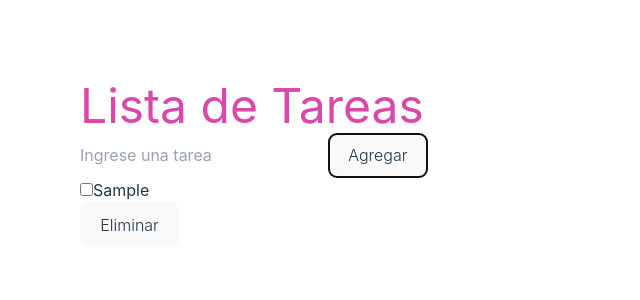
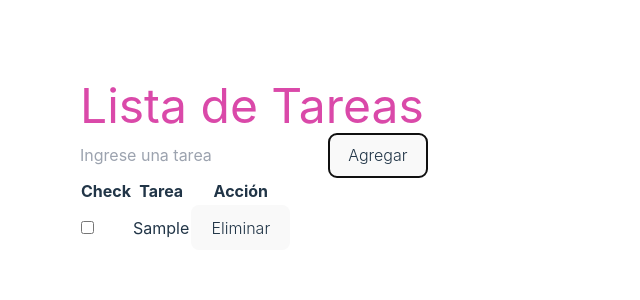
Before and after one commit to erikarubi25/pruebatecnicareact, a React app: page / in a window 1280 px wide. Both pictures are taken after typing "Sample" into the empty fields and a click on the button "Agregar". Shown: the top 300 px of the page, without its empty margins (0-640 px from the left). Built offline with nearby package versions, Linux system fonts and the light colour scheme; the HTML template or start-up script is replaced by a standard one.

Commit message:
alineación de tareas con table auto

```diff
--- a/src/components/TaskForm.jsx
+++ b/src/components/TaskForm.jsx
@@ -22,17 +22,13 @@ function TaskForm({ addTask }) {
           className="border border-gray-300 rounded px-2 py-1 flex-grow"
         />
 
-
         <button
           type="submit"
           className="bg-blue-500 text-white px-2 py-1 rounded"
         >
           Agregar
         </button>
-
       </form>
-
-
   );
 }
 
--- a/src/components/TaskList.jsx
+++ b/src/components/TaskList.jsx
@@ -2,42 +2,30 @@ import React from 'react';
 
 function TaskList({ tasks, toggleTask, deleteTask }) {
   return (
-    <table class="table-fixed">
-
+    <table className="w-full">
+      <thead>
+        <tr>
+          <th>Check</th>
+          <th>Tarea</th>
+          <th>Acción</th>
+        </tr>
+      </thead>
       <tbody>
-
-          <ul className="grid grid-flow-row auto-rows-max md:auto-rows-min">
-            {tasks.map((task) => (
-              <li
-                key={task.id}
-                className="flex items-center space-x-4"
-              >
-              <tr>
+          {tasks.map((task) => (
+            <tr key={task.id}>
+              <td>
                 <input
                   type="checkbox"
                   checked={task.completed}
                   onChange={() => toggleTask(task.id)}
-                  className="form-checkbox h-4 w-4 text-blue-500"
                 />
-
-                <span className={` ${task.completed ? 'completed' : ''}`}>{task.title}</span>
-                </tr>
-
-                <tr>
-                <button
-                  onClick={() => deleteTask(task.id)}
-                  className="bg-blue-500 text-white px-2 py-1 rounded"
-                >
-                  Eliminar
-                </button>
-                </tr>
-              </li>
-
-            ))}
-          </ul>
-
-        </tbody>
-      </table>
+              </td>
+              <td className={task.completed ? 'completed' : ''}>{task.title}</td>
+              <td><button onClick={() => deleteTask(task.id)}>Eliminar</button></td>
+            </tr>
+          ))}
+      </tbody>
+    </table>
   );
 }
 
--- a/src/main.jsx
+++ b/src/main.jsx
@@ -2,6 +2,7 @@ import React from 'react'
 import ReactDOM from 'react-dom/client'
 import App from './App.jsx'
 import './index.css'
+
 ReactDOM.createRoot(document.getElementById('root')).render(
   <React.StrictMode>
     <App />
--- a/tailwind.config.js
+++ b/tailwind.config.js
@@ -1,9 +1,10 @@
 module.exports = {
   content: [
-    './pages/**/*.{html,js}',
-    './components/**/*.{html,js}',
+    './components/**/*.{html,jsx}',
+    './pages/**/*.{html,jsx}',
+    './index.html',
   ],
-  darkMode: false,
+  darkMode: 'media',
   theme: {
     extend: {
       gridAutoColumns: {
```
Also changed, not shown: package.json (+10 -2 lines), 1 other file (tests, documents, lock files or other folders).
